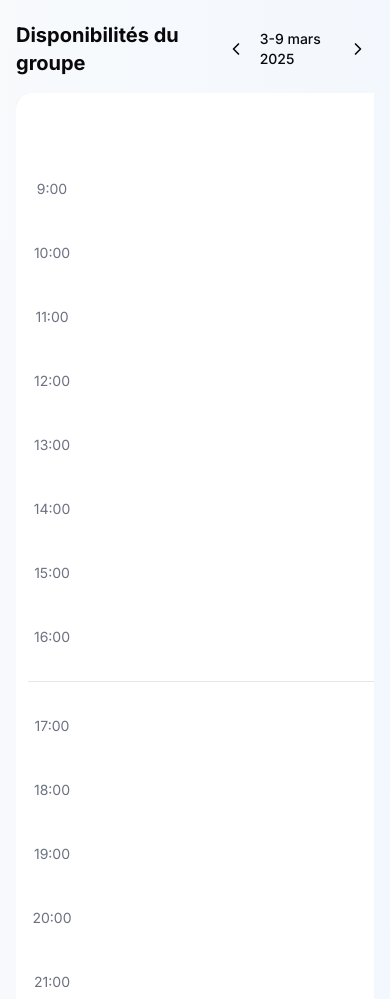
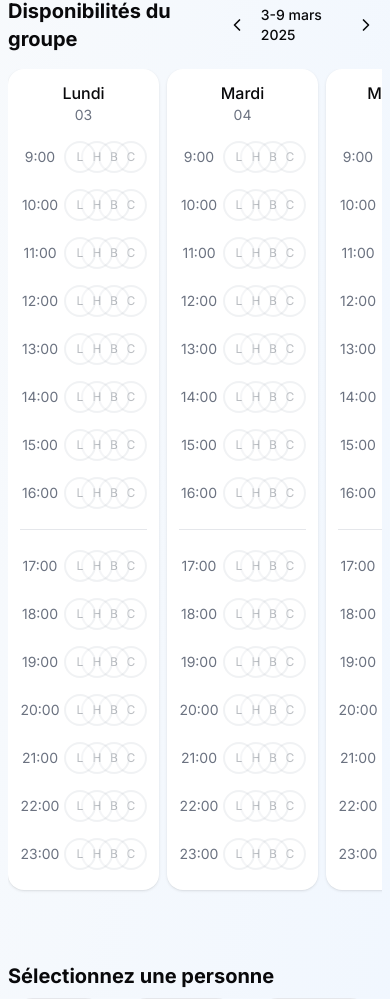
Before and after one commit to caillef/easy-time-calculator, a React (Vite) app: page / in a window 390 px wide. Shown: the part 541-1540 px from the top of the page. Built offline with nearby package versions, Linux system fonts and the light colour scheme; no server answers; the database is empty.

Commit message:
Adapt calendar for mobile view
Adjust the calendar component to be as wide as possible on mobile devices, enabling horizontal scrolling for time slots. Removed custom padding to maximize screen usage.

```diff
--- a/src/components/CalendarDayColumn.tsx
+++ b/src/components/CalendarDayColumn.tsx
@@ -23,7 +23,7 @@ const CalendarDayColumn: React.FC<CalendarDayColumnProps> = ({
   const persons: Person[] = ['Léo', 'Hervé', 'Benoit', 'Corentin'];
 
   return (
-    <div className="bg-white rounded-lg shadow p-3 w-full min-w-[170px]">
+    <div className="bg-white rounded-lg shadow p-3 min-w-[150px] flex-shrink-0">
       <div className="text-center mb-2">
         <div className="font-medium">{dayName}</div>
         <div className="text-sm text-gray-500">{formattedDate}</div>
--- a/src/components/CalendarTimeSlot.tsx
+++ b/src/components/CalendarTimeSlot.tsx
@@ -38,7 +38,7 @@ const CalendarTimeSlot: React.FC<CalendarTimeSlotProps> = ({
       const totalAvatars = persons.length;
 
       // Determine available width
-      const availableWidth = containerWidth - 20; // subtract padding
+      const availableWidth = containerWidth - 10; // reduce padding to maximize space
 
       // Calculate width needed with different overlap values
       const fullWidth = totalAvatars * avatarSize;
@@ -47,15 +47,15 @@ const CalendarTimeSlot: React.FC<CalendarTimeSlotProps> = ({
       if (availableWidth >= fullWidth) {
         // No overlap needed if there's enough space
         setOverlapAmount(0);
-      } else if (availableWidth >= fullWidth - (totalAvatars - 1) * 10) {
+      } else if (availableWidth >= fullWidth - (totalAvatars - 1) * 15) {
         // Small overlap
-        setOverlapAmount(10);
-      } else if (availableWidth >= fullWidth - (totalAvatars - 1) * 15) {
+        setOverlapAmount(15);
+      } else if (availableWidth >= fullWidth - (totalAvatars - 1) * 20) {
         // Medium overlap
-        setOverlapAmount(15);
+        setOverlapAmount(20);
       } else {
-        // Large overlap
-        setOverlapAmount(20);
+        // Large overlap for very small screens
+        setOverlapAmount(24);
       }
     };
 
@@ -68,10 +68,10 @@ const CalendarTimeSlot: React.FC<CalendarTimeSlotProps> = ({
   }, [persons.length]);
 
   return (
-    <div className={`flex items-center text-sm py-4 ${allAvailable ? 'bg-green-100 rounded-md' : ''}`}>
-      <div className="w-12 min-w-[48px] text-gray-500 text-center">{timeSlot}</div>
+    <div className={`flex items-center text-sm py-2 ${allAvailable ? 'bg-green-100 rounded-md' : ''}`}>
+      <div className="w-10 min-w-[40px] text-gray-500 text-center">{timeSlot}</div>
 
-      <div ref={containerRef} className="flex-1 flex justify-center items-center px-2">
+      <div ref={containerRef} className="flex-1 flex justify-center items-center pl-1">
         <div className="flex">
           {persons.map((person, index) => {
             const discordUser = findDiscordUser(person, discordUsers);
--- a/src/components/MergedCalendar.tsx
+++ b/src/components/MergedCalendar.tsx
@@ -52,8 +52,9 @@ const MergedCalendar = () => {
           </div>
         </div>
 
+        {/* Horizontally scrollable container */}
         <div className="overflow-x-auto pb-4">
-          <div className="grid grid-cols-1 md:grid-cols-7 gap-2 min-w-[1260px]">
+          <div className="flex gap-2 min-w-max">
             {weekDates.map(({ day, date }) => (
               <CalendarDayColumn
                 key={day}
--- a/src/pages/Index.tsx
+++ b/src/pages/Index.tsx
@@ -14,7 +14,7 @@ const Index = () => {
       <div className="min-h-screen bg-gradient-to-br from-slate-50 to-blue-50 p-0">
         <div className="w-full">
           <TransitionWrapper>
-            <div className="flex flex-col space-y-6 px-4 md:px-8">
+            <div className="flex flex-col space-y-6 px-2 md:px-8">
               <div className="flex justify-between items-center">
                 <Header />
                 <RefreshDiscordButton />
```
